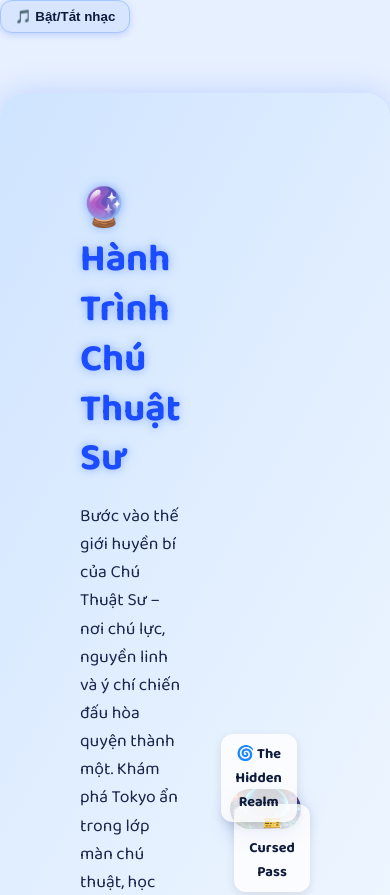
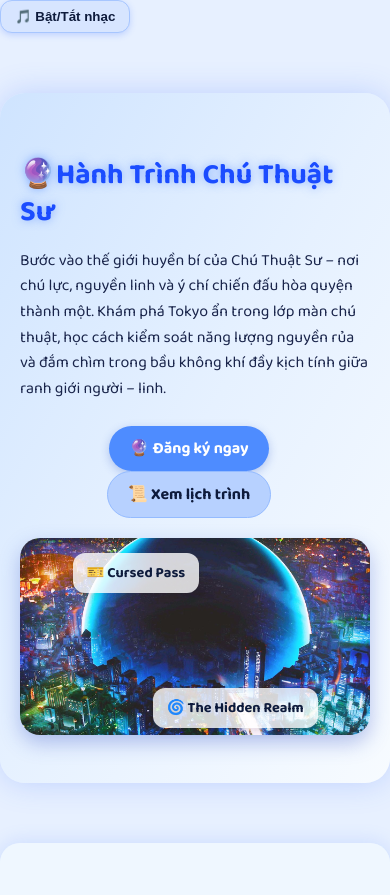
Before and after one commit to swetie-n/jujutsu-tour, a plain HTML site: page index.html in a window 390 px wide. Shown: the top 895 px of the page. Drawn offline with nearby package versions, Linux system fonts and the light colour scheme.

Commit message:
Update jujutsu-style.css

```diff
--- a/jujutsu-style.css
+++ b/jujutsu-style.css
@@ -225,4 +225,24 @@ body {
 }
 .btn.ghost:hover {
   background: rgba(255, 255, 255, 0.15);
+
 }
+@media (max-width: 768px) {
+  .hero-jujutsu {
+    flex-direction: column;
+    padding: 40px 20px;
+    gap: 20px;
+  }
+
+  .image-box img {
+    width: 100%;
+  }
+
+  .text-box h1 {
+    font-size: 1.8em;
+  }
+
+  .text-box p {
+    font-size: 1em;
+  }
+}
```
